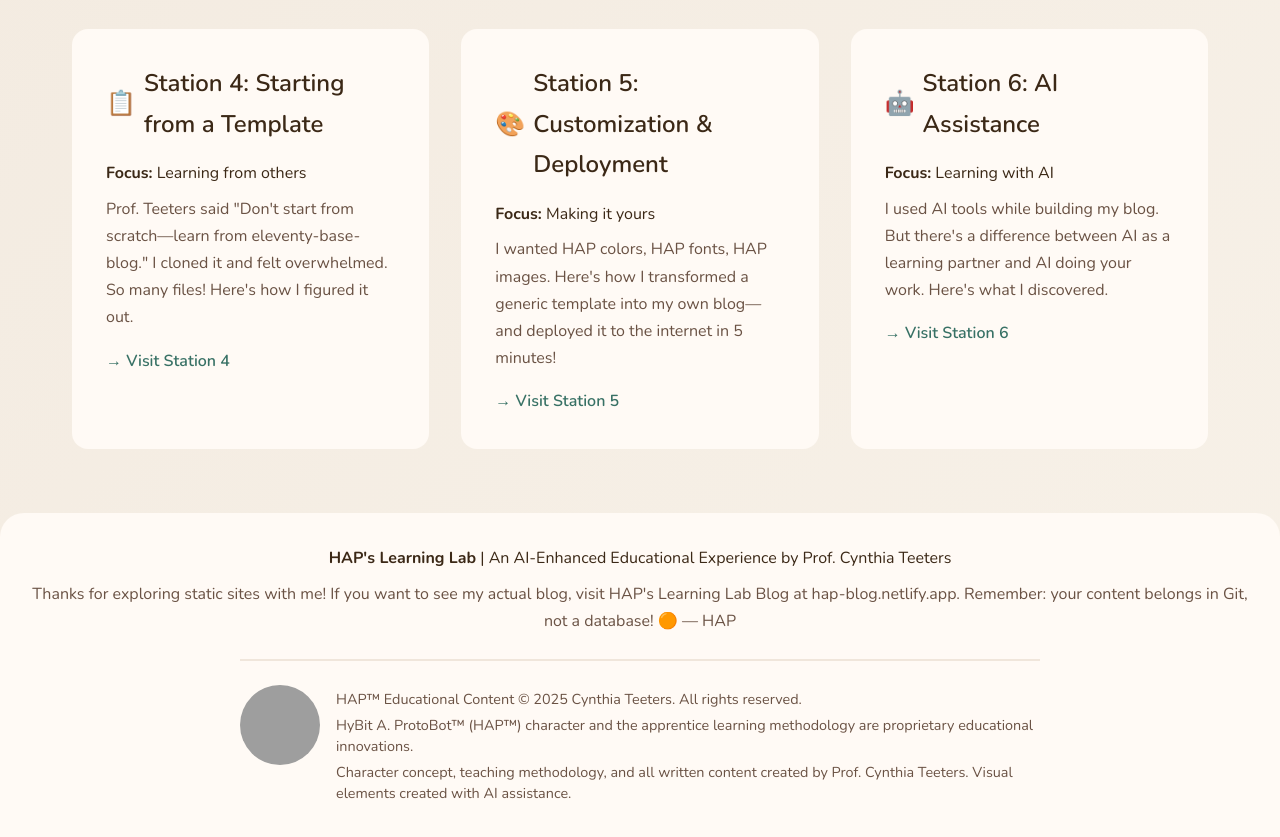
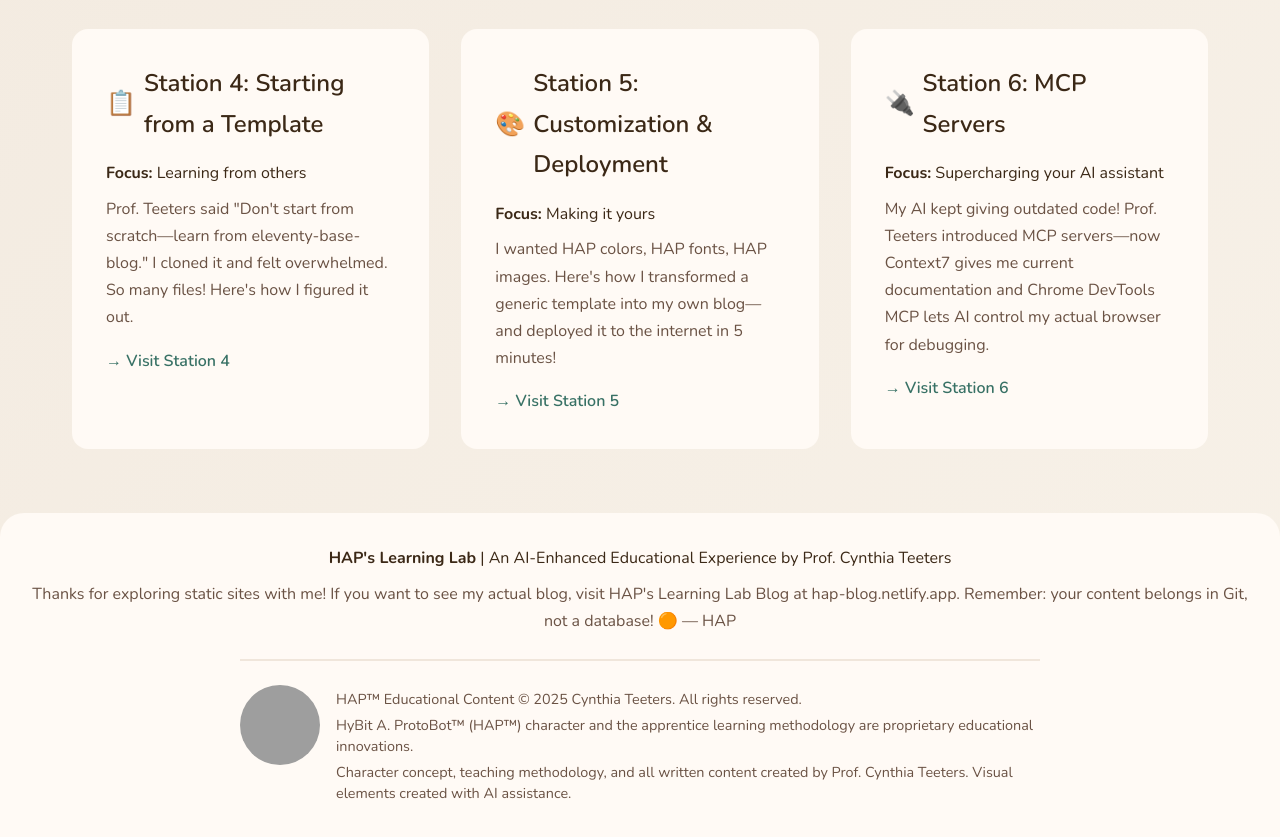
Before and after one commit to cynthiateeters/hybit-ssg, a website: page index.html in a window 1280 px wide. Shown: the part 1927-2764 px from the top of the page. Drawn offline with Linux system fonts and the light colour scheme; grey boxes are pictures that could not be loaded.

Commit message:
Update Station 6 description to reflect MCP Servers integration and adjust navigation link in Station 5

```diff
--- a/index.html
+++ b/index.html
@@ -172,9 +172,9 @@
 
                         <!-- Station 6 -->
                         <a href="stations/station6.html" class="insight-card station-card-link">
-                            <h3><span class="insight-icon">🤖</span> Station 6: AI Assistance</h3>
-                            <p><strong>Focus:</strong> Learning with AI</p>
-                            <p class="station-description">I used AI tools while building my blog. But there's a difference between AI as a learning partner and AI doing your work. Here's what I discovered.</p>
+                            <h3><span class="insight-icon">🔌</span> Station 6: MCP Servers</h3>
+                            <p><strong>Focus:</strong> Supercharging your AI assistant</p>
+                            <p class="station-description">My AI kept giving outdated code! Prof. Teeters introduced MCP servers—now Context7 gives me current documentation and Chrome DevTools MCP lets AI control my actual browser for debugging.</p>
                             <p class="station-cta">→ Visit Station 6</p>
                         </a>
 
```
Also changed, not shown: stations/station5.html (+1 -1 lines).
